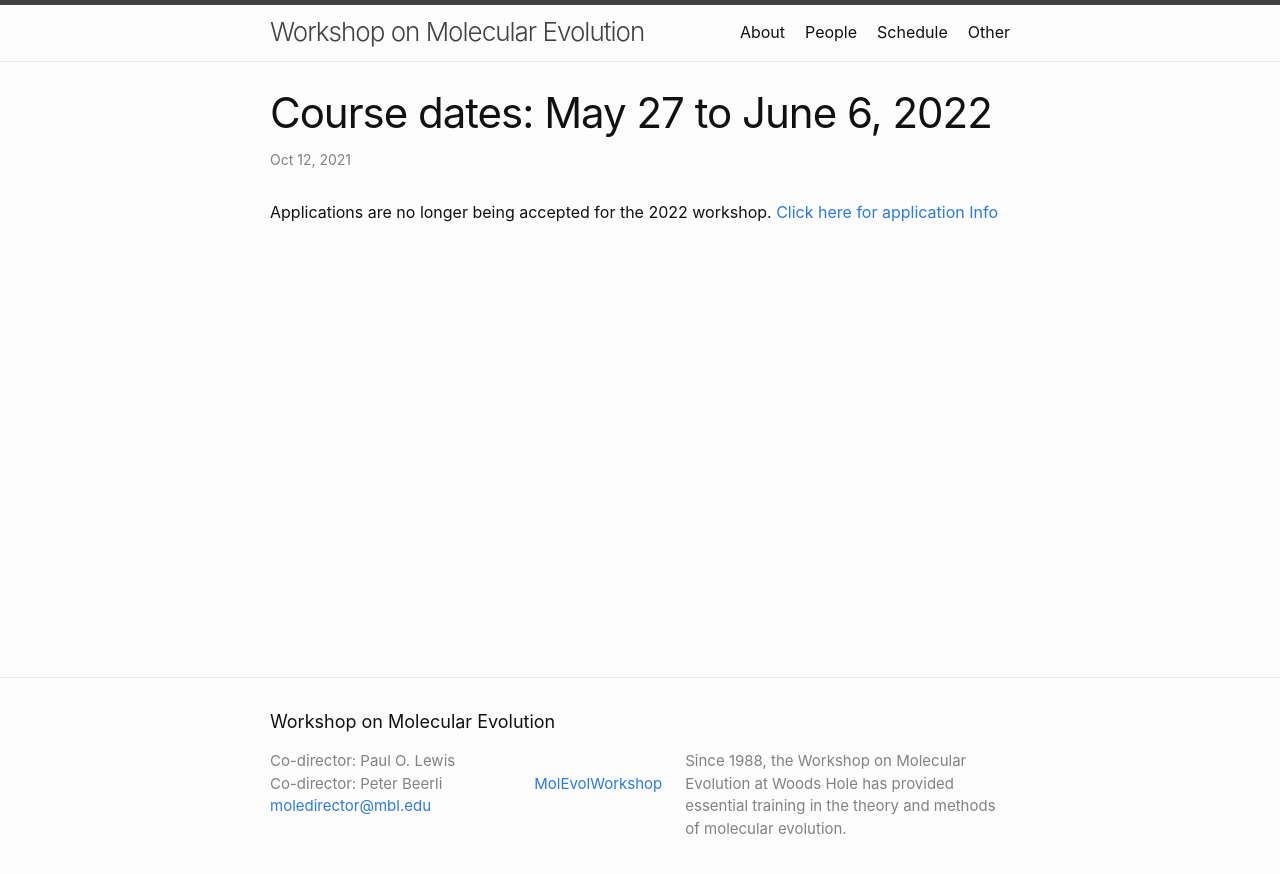
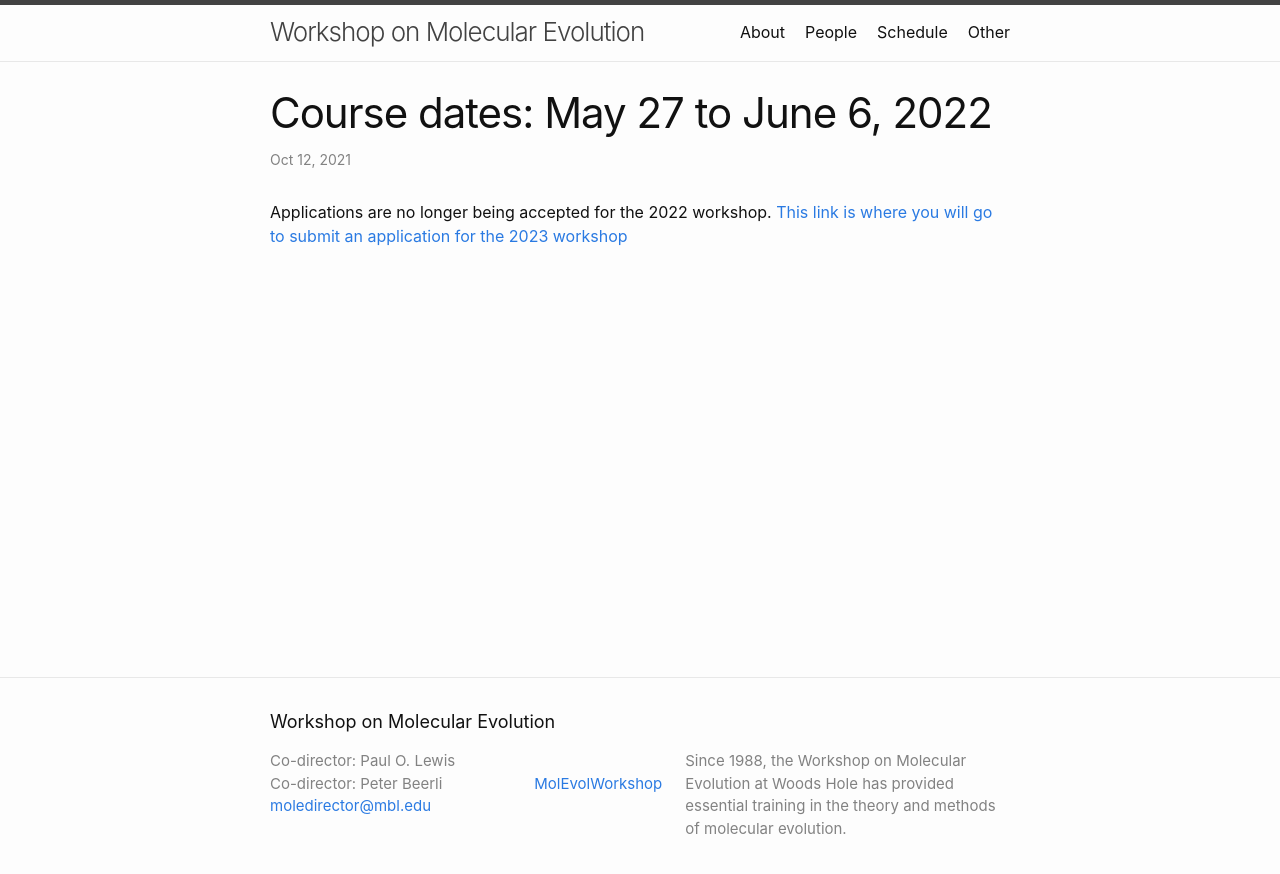
Before and after one commit to molevolworkshop/molevolworkshop.github.io, a Jekyll site: the page built from _posts/2019-10-07-welcome-to-molevol.md, in a window 1280 px wide. Shown: the top 874 px of the page. Built offline with Jekyll 4.4.1, drawn with Linux system fonts in a browser that asks for light colours.

Commit message:
modified post on main page to clarify that we are no longer taking applications for 2022

```diff
--- a/_posts/2019-10-07-welcome-to-molevol.md
+++ b/_posts/2019-10-07-welcome-to-molevol.md
@@ -4,4 +4,4 @@ title:  "Course dates: May 27 to June 6, 2022"
 date:   2021-10-12 13:35:00 -0400
 categories: 2022 workshop
 ---
-Applications are no longer being accepted for the 2022 workshop. [Click here for application Info](https://www.mbl.edu/education/courses/workshop-on-molecular-evolution/)
+Applications are no longer being accepted for the 2022 workshop. [This link is where you will go to submit an application for the 2023 workshop](https://www.mbl.edu/education/courses/workshop-on-molecular-evolution/)
```
